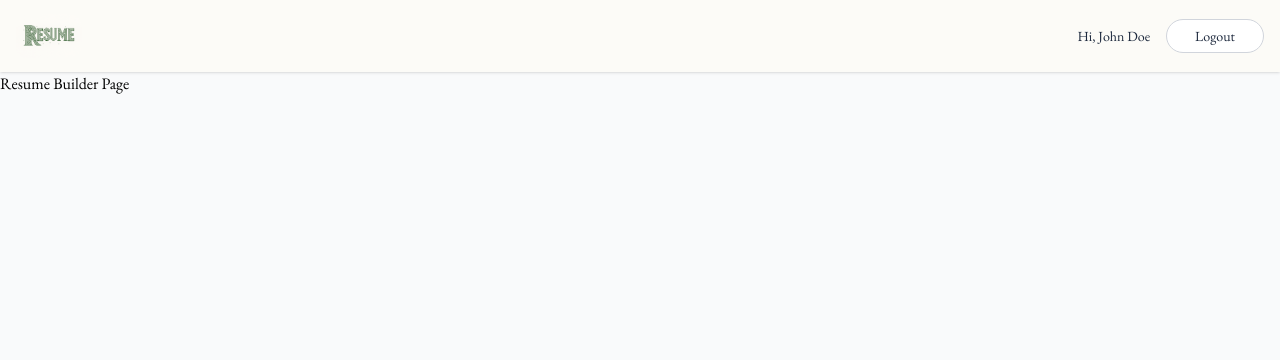
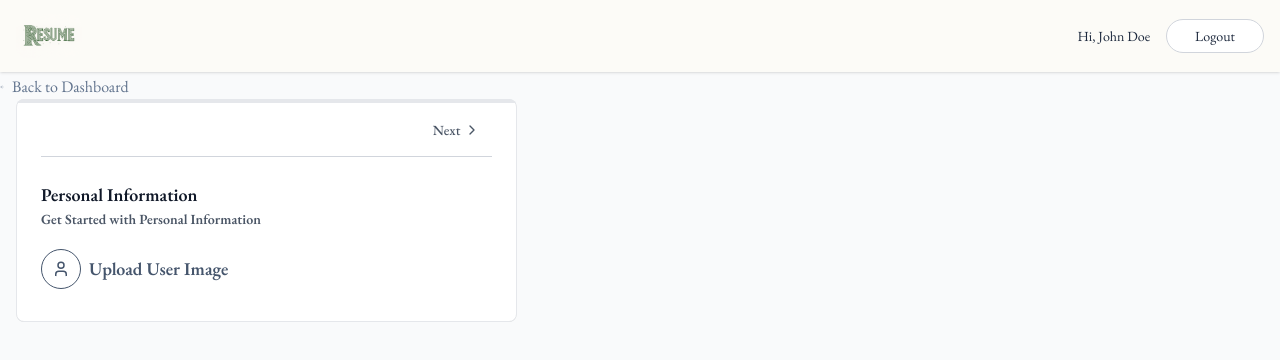
Before and after one commit to Blank-16/Resume-Builder, a React (Vite) app in the folder client/: page /app/builder/1 in a window 1280 px wide. Shown: the top 360 px of the page. Built offline with nearby package versions, Linux system fonts and the light colour scheme.

Commit message:
half resume builder + personalinfoForm

```diff
--- /dev/null
+++ b/client/src/components/PersonalInfoForm.jsx
@@ -0,0 +1,49 @@
+import { User } from 'lucide-react'
+import React from 'react'
+
+const PersonalInfoForm = ({ data, onChange, removeBackground, setRemoveBackground }) => {
+
+    const handleChange = (field, value) => {
+        onChange({ ...data, [field]: value })
+    }
+
+    return (
+        <div className="">
+            <h3 className="text-lg font-semibold text-gray-900">
+                Personal Information
+                <p className='text-sm text-gray-600'>Get Started with Personal Information</p>
+                <div className="flex items-center gap-2">
+                    <label className="relative inline-block cursor-pointer">
+                        {data.image ? (
+                            <img src={typeof data.image == 'string' ? data.image : URL.createObjectURL(data.image)} alt='userImage'
+                                className='w-16 h-16 rounded-full object-cover mt-5 ring ring-slate-300 hover:opacity-80' />
+                        ) : (
+                            <div className="inline-flex items-center gap-2 mt-5 text-slate-600 hover:text-slate-700">
+                                <User className='size-10 p-2.5 border rounded-full'
+                                /> Upload User Image
+                            </div>
+                        )}
+                        <input type='file' accept='image/jpeg, image/png, image/gif, image/webp, image/svg+xml' className='absolute inset-0 w-full h-full opacity-0 cursor-pointer' onChange={(e) => handleChange("image", e.target.files[0])} />
+                    </label>
+                    {typeof data.image === 'object' && (
+                        <div className="flex flex-col gap-1 pl-4 ">
+                            <p>Remove Background</p>
+                            <label className='relative inline-flex items-center cursor-pointer text-gray-900 gap-3'>
+                                <input type="checkbox"
+                                    className='sr-only peer'
+                                    onChange={() => setRemoveBackground(prev => !prev)}
+                                    checked={removeBackground} />
+                                <div className="w-9 h-5 bg-slate-300 rounded-full peer peer-checked:bg-green-600 transition-colors duration-200">
+                                </div>
+                                <span className='dot absolute left-1 top-1 w-3 h-3 bg-white rounded-full transition-transform duration-200 ease-in-out peer-checked:translate-x-4'>
+                                </span>
+                            </label>
+                        </div>
+                    )}
+                </div>
+            </h3>
+        </div>
+    )
+}
+
+export default PersonalInfoForm
--- a/client/src/pages/ResumeBuilder.jsx
+++ b/client/src/pages/ResumeBuilder.jsx
@@ -1,11 +1,147 @@
-import React from 'react'
+import React, { useEffect, useState } from 'react'
+import { useParams } from 'react-router-dom'
+import { dummyResumeData } from '../assets/assets.js'
+import { Link } from 'react-router-dom'
+import { ArrowLeftIcon, Briefcase, ChevronLeft, ChevronRight, FileText, FolderIcon, GraduationCap, Sparkles, User } from 'lucide-react'
+import PersonalInfoForm from '../components/PersonalInfoForm.jsx'
 
 const ResumeBuilder = () => {
+
+  const { resumeId } = useParams()
+  const [resumeData, setResumeData] = useState({
+    _id: '',
+    title: '',
+    personal_info: {},
+    experience: [],
+    education: [],
+    project: [],
+    skills: [],
+    template: "classic",
+    accent_color: "#3B82F6",
+    public: false
+  })
+
+  const [activeSectionIndex, setActiveSectionIndex] = useState(0)
+  const [removeBackground, setRemoveBackground] = useState(false)
+
+
+  const sections = [
+    {
+      id: "personal",
+      name: "Personal Info",
+      icon: User
+    },
+    {
+      id: "summary",
+      name: "Summary",
+      icon: FileText
+    },
+    {
+      id: "experience",
+      name: "Experience",
+      icon: Briefcase
+    },
+    {
+      id: "education",
+      name: "Education",
+      icon: GraduationCap
+    },
+    {
+      id: "projects",
+      name: "Projects",
+      icon: FolderIcon
+    },
+    {
+      id: "skills",
+      name: "Skills",
+      icon: Sparkles
+    }
+  ]
+
+  const activeSection = sections[activeSectionIndex]
+
+  const loadingExistingResume = async () => {
+    const resume = dummyResumeData.find(resume => resume._id === resumeId)
+    if (resume) {
+      setResumeData(resume)
+      document.title = resume.title
+    }
+  }
+
+  useEffect(() => {
+    {
+      loadingExistingResume()
+    }
+  })
+
   return (
     <div className="">
-        <h1>
-            Resume Builder Page
-        </h1>
+
+      <div className="">
+        <Link to={`'/app`} className='inline-flex gap-2 items-center text-slate-500 hover:text-slate-700 transition-all'>
+          <ArrowLeftIcon size="4" /> Back to Dashboard
+        </Link>
+      </div>
+
+      <div className="max-w-7xl mx-auto px-4 pb-8">
+
+        <div className="grid lg:grid-cols-12 gap-8">
+
+          {/* left panel */}
+          <div className='relative lg:col-span-5 rounded-lg overflow-hidden'>
+            <div className="bg-white rounded-lg shadow-sm border border-gray-200 p-6 pt-1 ">
+              {/* progress bar using activeSectionIndex */}
+              <hr className='absolute top-0 left-0 right-0 border-2 border-gray-200' />
+              <hr className='absolute top-0 left-0 h-1 bg-linear-to-r from-green-500 to-green-600 border-none transition-all duration-2000'
+                style={{ width: `${activeSectionIndex * 100 / (sections.length - 1)}` }} />
+
+              {/* section navigation */}
+              <div className="flex justify-between items-center mb-6 border-b border-gray-300 py-1">
+                <div></div>
+                <div className="flex items-center">
+                  {activeSectionIndex !== 0 && (
+                    <button className='flex items-center gap-1 p-3 rounded-lg text-sm font-medium text-gray-600 hover:bg-gray-50 transition-all' disabled={activeSectionIndex === 0} onClick={() => setActiveSectionIndex((prevIndex) => Math.max(prevIndex - 1, 0))}>
+                      <ChevronLeft className='size-4' />
+                    </button>
+
+                  )}
+
+                  <button className={`flex items-center gap-1 p-3 rounded-lg text-sm font-medium text-gray-600 hover:bg-gray-50 transition-all ${activeSectionIndex === sections.length - 1 && 'opacity-50'}`}
+                    disabled={activeSectionIndex === sections.length - 1}
+                    onClick={() => setActiveSectionIndex((prevIndex) => Math.min(prevIndex + 1, sections.length - 1))}>
+                    Next <ChevronRight className='size-4' />
+                  </button>
+                </div>
+              </div>
+
+              {/* Form Content */}
+              <div className="space-y-6">
+                {activeSection.id === 'personal' && (
+                  <div className="">
+                    <PersonalInfoForm
+                      data={resumeData.personal_info}
+                      onChange={(data) => setResumeData(prev => ({ ...prev, personal_info: data }))}
+                      removeBackground={removeBackground}
+                      setRemoveBackground={setRemoveBackground}
+                    />
+                  </div>
+                )}
+              </div>
+
+            </div>
+
+          </div>
+
+          {/* right panel */}
+
+          <div className="">
+
+          </div>
+
+        </div>
+
+      </div>
+
     </div>
   )
 }
```
